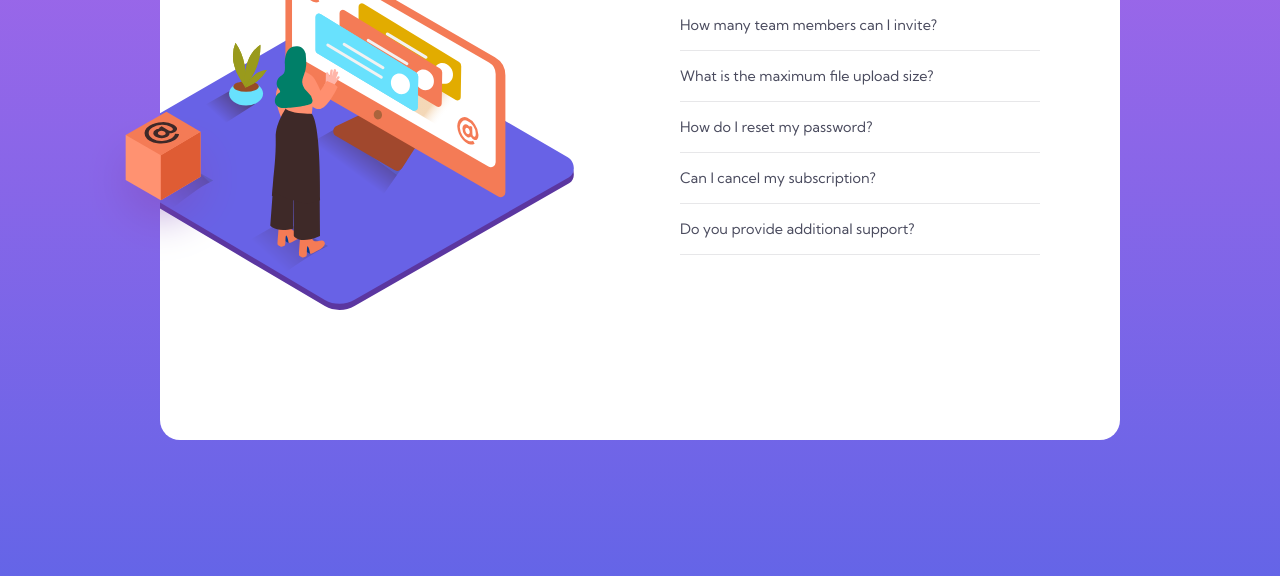
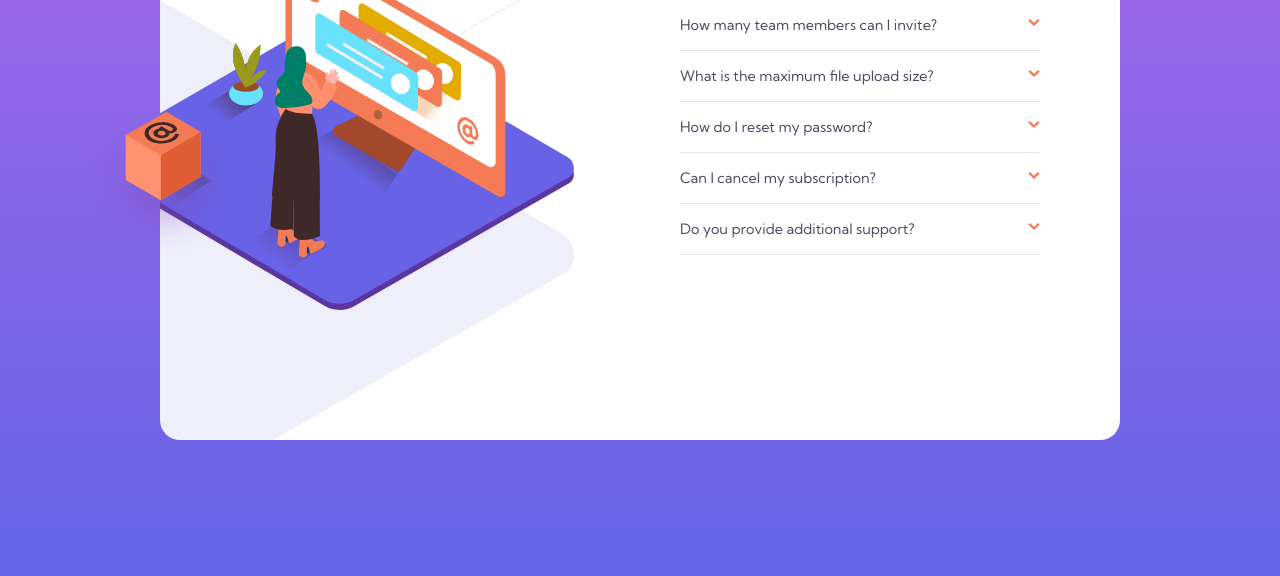
Before and after one commit to olayemiibrahim/faq-accordion-card-main, a plain HTML site: page index.html in a window 1280 px wide. Shown: the part 256-832 px from the top of the page. Drawn offline with Linux system fonts and the light colour scheme.

Commit message:
fixed images

```diff
--- a/css/style.css
+++ b/css/style.css
@@ -68,7 +68,7 @@ button {
 	position: relative;
 	min-width: 100%;
 	min-height: 5.25rem;
-	background-image: url("./images/bg-pattern-mobile.svg");
+	background-image: url("/images/bg-pattern-mobile.svg");
 	background-position: center top;
 	background-repeat: no-repeat;
 	background-size: contain;
@@ -128,7 +128,7 @@ button {
 	display: block;
 	width: 0.75rem;
 	height: 0.75rem;
-	background-image: url("./images/icon-arrow-down.svg");
+	background-image: url("/images/icon-arrow-down.svg");
 	background-repeat: no-repeat;
 	background-size: contain;
 	transition: transform 300ms ease-in-out;
@@ -171,7 +171,7 @@ button {
 		padding-right: 5rem;
 		padding-left: 0;
 		border-radius: 20px;
-		background-image: url("./images/bg-pattern-desktop.svg");
+		background-image: url("/images/bg-pattern-desktop.svg");
 		background-position: -545px -295px;
 		background-repeat: no-repeat;
 		background-size: 100%;
```
